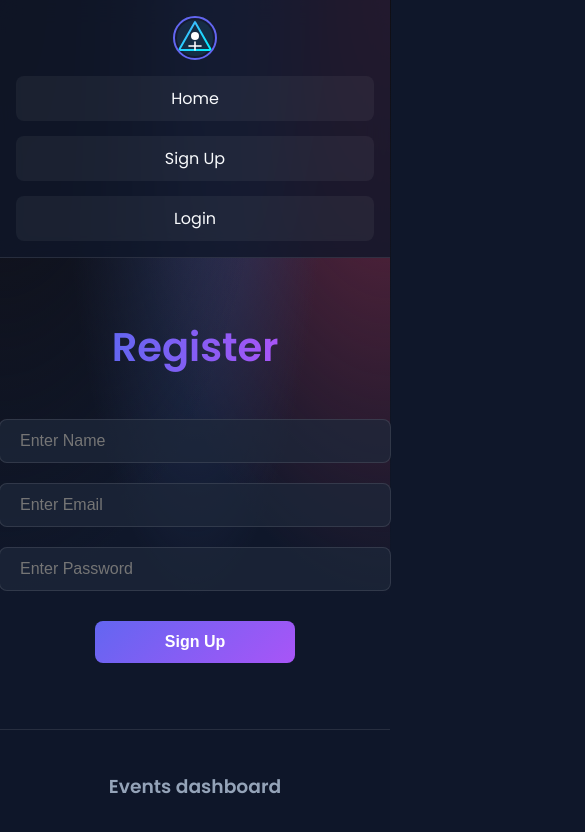
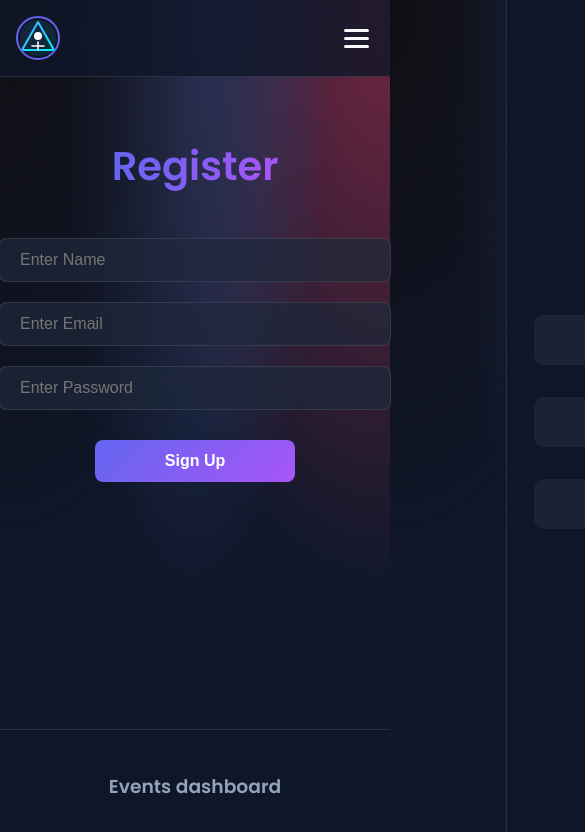
Before and after one commit to 2200090246/mernFront, a React (Create React App) app: page /signup in a window 390 px wide. Shown: the top 832 px of the page, 585 px wide, since content can reach past the window. Built offline with nearby package versions, Linux system fonts and the light colour scheme; no server answers.

Commit message:
Add hamburger menu for mobile navigation

```diff
--- a/src/App.css
+++ b/src/App.css
@@ -398,16 +398,35 @@
 /* Responsive */
 @media (max-width: 768px) {
   .header {
-    flex-direction: column;
     padding: 1rem;
-    gap: 1rem;
   }
 
+  /* Show Hamburger on Mobile */
+  .hamburger {
+    display: flex;
+  }
+
+  /* Hide nav by default, show when open */
   .nav-ul {
+    position: fixed;
+    top: 0;
+    right: -100%;
+    height: 100vh;
+    width: 70%;
+    max-width: 300px;
+    background: rgba(15, 23, 42, 0.98);
+    backdrop-filter: blur(20px);
     flex-direction: column;
+    justify-content: center;
     align-items: center;
-    gap: 1rem;
-    width: 100%;
+    gap: 2rem;
+    transition: right 0.3s ease;
+    z-index: 1000;
+    border-left: 1px solid rgba(255, 255, 255, 0.1);
+  }
+
+  .nav-ul.nav-open {
+    right: 0;
   }
 
   .nav-right {
@@ -460,27 +479,22 @@
     padding: 12px;
   }
 
-  /* Improved Mobile Navbar */
-  .nav-ul {
-    width: 100%;
-    gap: 15px;
-  }
-
   .nav-ul li {
-    width: 100%;
+    width: 80%;
     text-align: center;
   }
 
   .nav-ul li a {
     display: block;
-    padding: 10px;
+    padding: 12px 20px;
     background: rgba(255, 255, 255, 0.05);
-    border-radius: 8px;
+    border-radius: 10px;
     width: 100%;
     box-sizing: border-box;
+    font-size: 1.1rem;
   }
 
   .nav-ul li a:hover {
-    background: rgba(255, 255, 255, 0.1);
+    background: rgba(99, 102, 241, 0.2);
   }
 }
```
